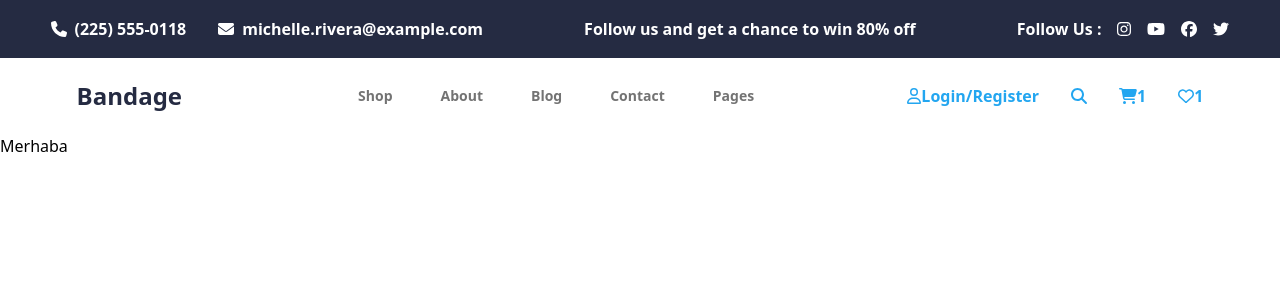
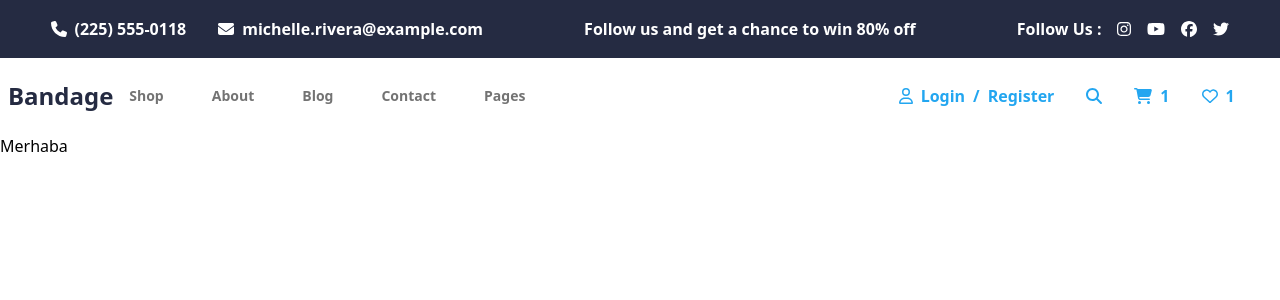
Before and after one commit to samet7ozturk/e-commerce-project, a React (Vite) app: page / in a window 1280 px wide. Shown: the top 300 px of the page. Built offline with nearby package versions, Linux system fonts and the light colour scheme.

Commit message:
Light navbar complete

```diff
--- a/src/layout/Header.jsx
+++ b/src/layout/Header.jsx
@@ -67,12 +67,12 @@ const Header = () => {
         </div>
       </header>
 
-      <nav className="h-[76px] flex justify-around bg-white">
-        <div className="flex flex-wrap gap-44">
+      <nav className="h-[76px] flex bg-white">
+        <div className="flex flex-wrap justify-around w-5/12">
           <div className="flex items-center">
             <h2 className="text-[#252B42] text-2xl">Bandage</h2>
           </div>
-          <div className="flex gap-12 text-[#737373] text-sm">
+          <div className="flex flex-wrap gap-12 text-[#737373] text-sm">
             <div className="flex items-center ">
               <Link to="/shop">Shop</Link>
             </div>
@@ -90,8 +90,9 @@ const Header = () => {
             </div>
           </div>
         </div>
-        <div className="flex flex-wrap gap-8 text-[#23A6F0] items-center">
-          <div className="flex">
+        <div className="flex flex-wrap justify-around w-3/12"></div>
+        <div className="flex flex-wrap gap-8 w-4/12 text-[#23A6F0] items-center justify-center">
+          <div className="flex gap-2">
             <Link to="/profile">
               <FontAwesomeIcon icon={faUser} />
             </Link>
@@ -104,13 +105,13 @@ const Header = () => {
             <FontAwesomeIcon icon={faMagnifyingGlass} />
           </Link>
 
-          <div className="flex items-center">
+          <div className="flex items-center gap-2">
             <Link to="/basket">
               <FontAwesomeIcon icon={faCartShopping} />
             </Link>
             <p>1</p>
           </div>
-          <div className="flex items-center">
+          <div className="flex items-center gap-2">
             <Link to="/favorites">
               <FontAwesomeIcon icon={faHeart} />
             </Link>
```
